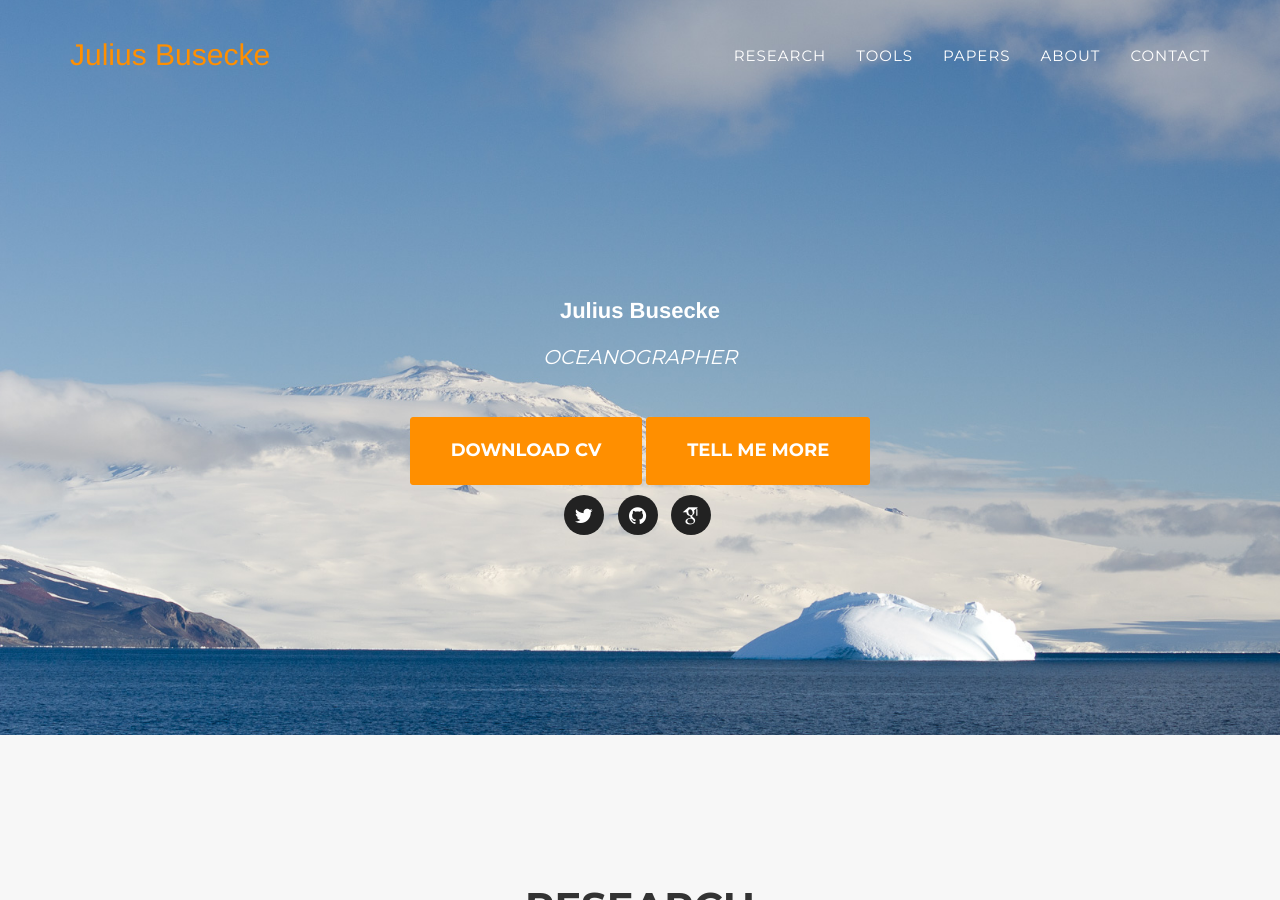
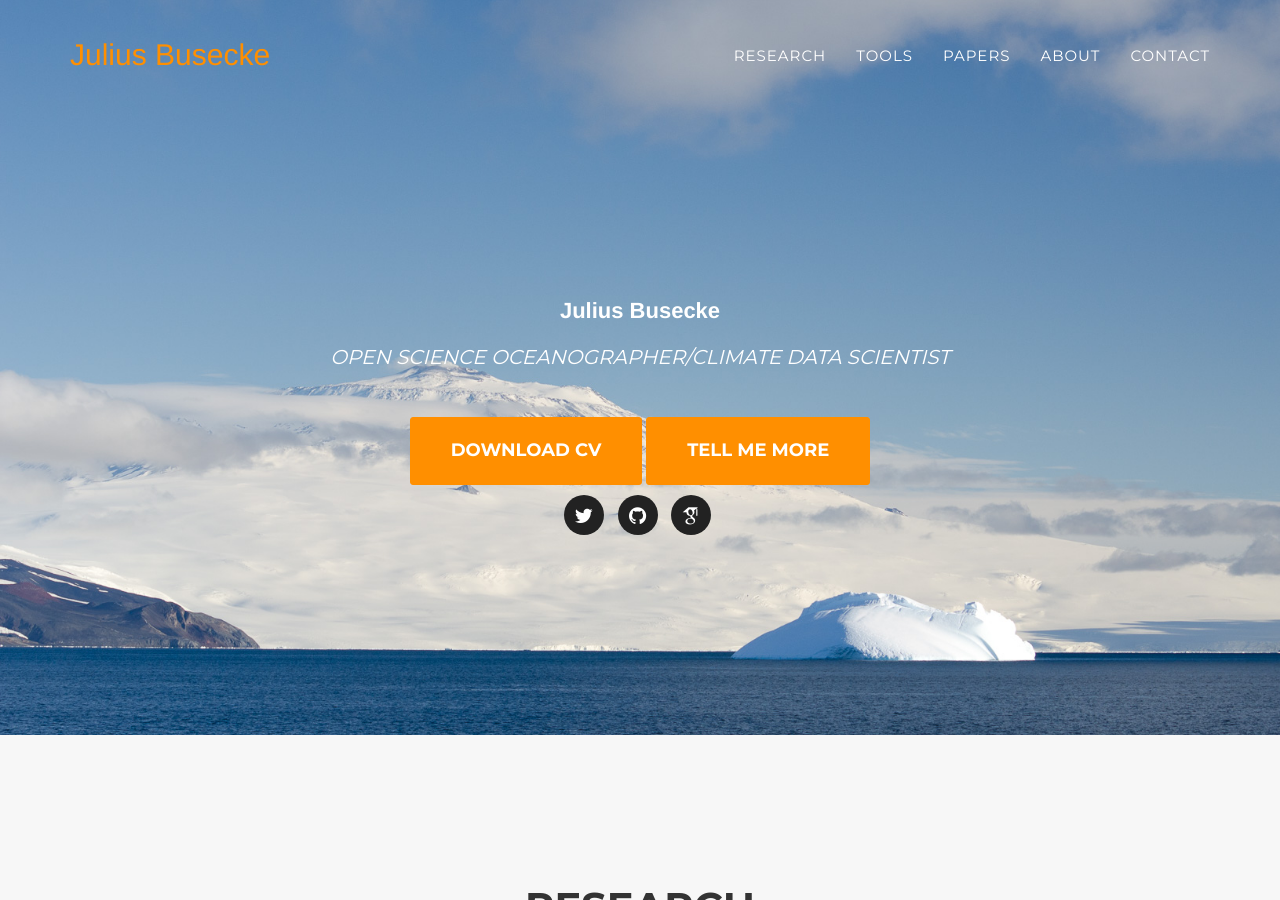
Before and after one commit to jbusecke/jbusecke.github.io, a Jekyll site: the page built from index.html, in a window 1280 px wide and 900 px high. Built offline with Jekyll 4.4.1, drawn with Linux system fonts in a browser that asks for light colours; some web fonts are replaced; comment, search, counter and statistics services are not loaded.

Commit message:
Update header.html

```diff
--- a/_includes/header.html
+++ b/_includes/header.html
@@ -46,7 +46,7 @@
     <div class="container">
         <div class="intro-text">
             <div class="intro-lead-in">Julius Busecke</div>
-            <div class="intro-heading">Oceanographer</div>
+            <div class="intro-heading">Open Science Oceanographer/Climate Data Scientist</div>
             <a href="CV.pdf" class="page-scroll btn btn-xl">Download CV</a>
             <a href="#portfolio" class="page-scroll btn btn-xl">Tell Me More</a>
             <!-- bit hacky (spacing between social buttons and big button) -->
```
